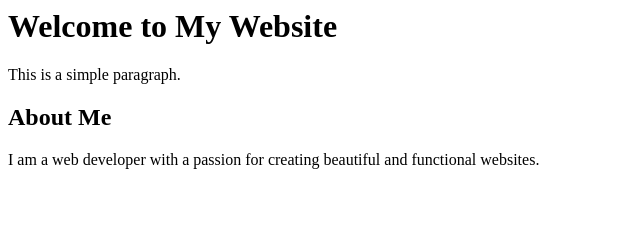
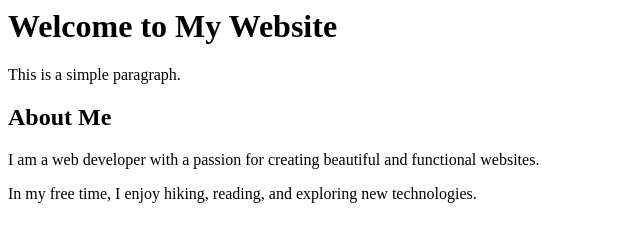
Before and after one commit to pablowanestepa/Pr-ctica-1-RA2-Entorns-de-desenvolupament, a plain HTML site: page index.html in a window 1280 px wide. Shown: the whole page, without its empty margins (0-640 px from the left). Drawn offline with Linux system fonts and the light colour scheme.

Commit message:
T3 iniciada
Qué es bdi?

```diff
--- a/index.html
+++ b/index.html
@@ -8,5 +8,6 @@
         <div>
             <h2>About Me</h2>
             <p>I am a web developer with a passion for creating beautiful and functional websites.</p>
+            <bdi>In my free time, I enjoy hiking, reading, and exploring new technologies.</bdi> <!--T3-->
     </body>
 </html>
```
